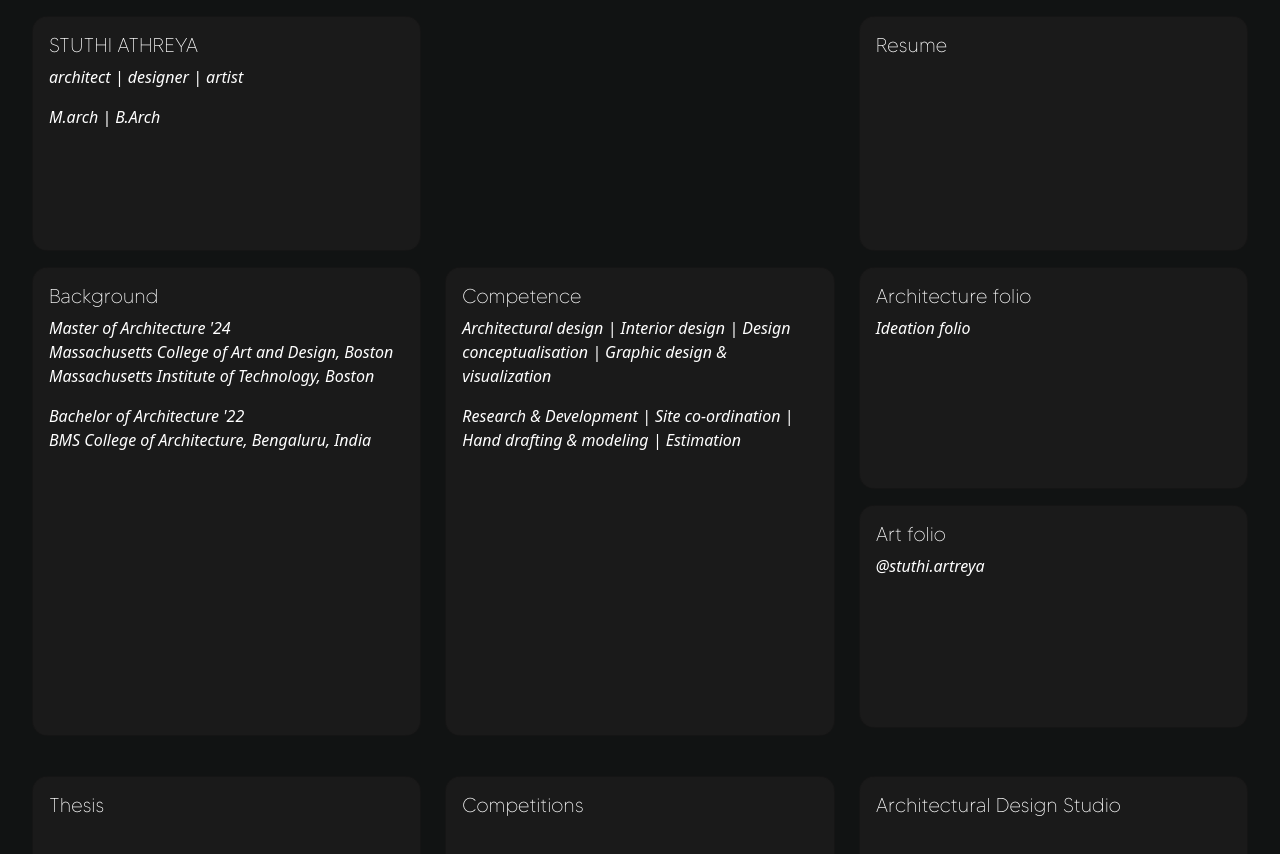
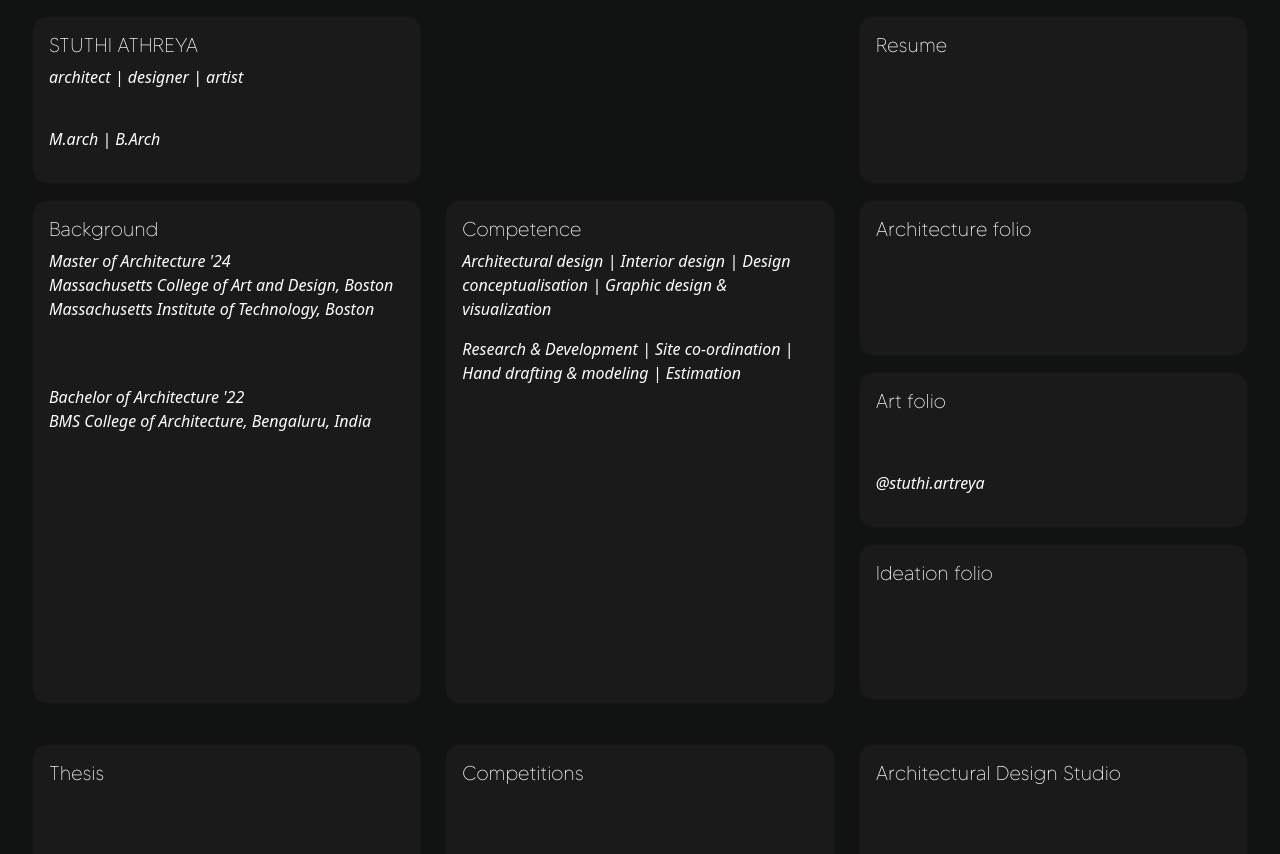
Before and after one commit to Stuthi2310/Stuthi2310.github.io, a plain HTML site: page index.html in a window 1280 px wide. Shown: the top 854 px of the page. Drawn offline with nearby package versions, Linux system fonts and the light colour scheme.

Commit message:
Update page1 grid

```diff
--- a/index.css
+++ b/index.css
@@ -57,15 +57,15 @@ body {
   }
 
 .card-height {
-  height: calc((100vh - 6em) / 3);
+  height: calc((100vh - 8em) / 4);
 }
 
 .card-height-tall {
-  height: calc((100vh - 6em) * 2 / 3);
+  height: calc((100vh - 8em) * 3 / 4);
 }
 
 .card-half-height {
-  height: calc((100vh - 6em) / 3 - 1.5em / 2);
+  height: calc((100vh - 8em) / 4 - 1.5em / 2);
 }
 
 @media (max-width: 768px) {
--- a/index.html
+++ b/index.html
@@ -3,7 +3,7 @@
 <head>
     <meta charset="UTF-8">
     <meta name="viewport" content="width=device-width, initial-scale=1.0">
-    <title>Stuthi Athreya | Architecture Portfolio</title>
+    <title>Stuthi Athreya | Profile</title>
     <link rel="stylesheet" href="https://cdn.jsdelivr.net/npm/bootstrap@5.3.2/dist/css/bootstrap.min.css" integrity="sha384-T3c6CoIi6uLrA9TneNEoa7RxnatzjcDSCmG1MXxSR1GAsXEV/Dwwykc2MPK8M2HN" crossorigin="anonymous">
     <link href="./index.css" rel="stylesheet">
 </head>
@@ -12,10 +12,12 @@
         <div class="row">
             <div class="col-lg-4 mb-3">
                 <div class="card text-white card-height">
-                    <div class="card-body">
-                        <h5 class="card-title">STUTHI ATHREYA</h5>
-                        <p class="card-text-italics">architect | designer | artist</p>
-                        <p class="card-text-italics">M.arch | B.Arch</p>
+                    <div class="card-body d-flex flex-column justify-content-between">
+                        <div>
+                            <h5 class="card-title">STUTHI ATHREYA</h5>
+                            <p class="card-text-italics">architect | designer | artist</p>
+                        </div>
+                        <p class="card-text-italics mt-auto">M.arch | B.Arch</p>
                     </div>
                 </div>
             </div>
@@ -33,7 +35,7 @@
                 <div class="card text-white card-height-tall">
                     <div class="card-body">
                         <h5 class="card-title">Background</h5>
-                        <p class="card-text-italics">Master of Architecture '24 <br> Massachusetts College of Art and Design, Boston<br> Massachusetts Institute of Technology, Boston</p>
+                        <p class="card-text-italics">Master of Architecture '24 <br> Massachusetts College of Art and Design, Boston<br> Massachusetts Institute of Technology, Boston</p><br><br>
                         <p class="card-text-italics">Bachelor of Architecture '22 <br> BMS College of Architecture, Bengaluru, India</p>
                     </div>
                 </div>
@@ -51,13 +53,18 @@
                 <div class="card text-white card-half-height mb-3" onclick="openPDF('assets/Portfolio.pdf')" style="cursor: pointer;">
                     <div class="card-body">
                         <h5 class="card-title">Architecture folio</h5>
-                        <p class="card-text-italics">Ideation folio</p>
+                        <!-- <p class="card-text-italics">Ideation folio</p> -->
+                    </div>
+                </div>
+                <div class="card text-white card-half-height  mb-3">
+                    <div class="card-body d-flex flex-column justify-content-between">
+                        <h5 class="card-title">Art folio</h5>
+                        <a href="https://www.instagram.com/stuthi.artreya/" target="_blank" style="color: white; text-decoration: none;" ><p class="card-text-italics">@stuthi.artreya</p></a>
                     </div>
                 </div>
                 <div class="card text-white card-half-height">
                     <div class="card-body">
-                        <h5 class="card-title">Art folio</h5>
-                        <p class="card-text-italics">@stuthi.artreya</p>
+                        <h5 class="card-title">Ideation folio</h5>
                     </div>
                 </div>
             </div>
```
